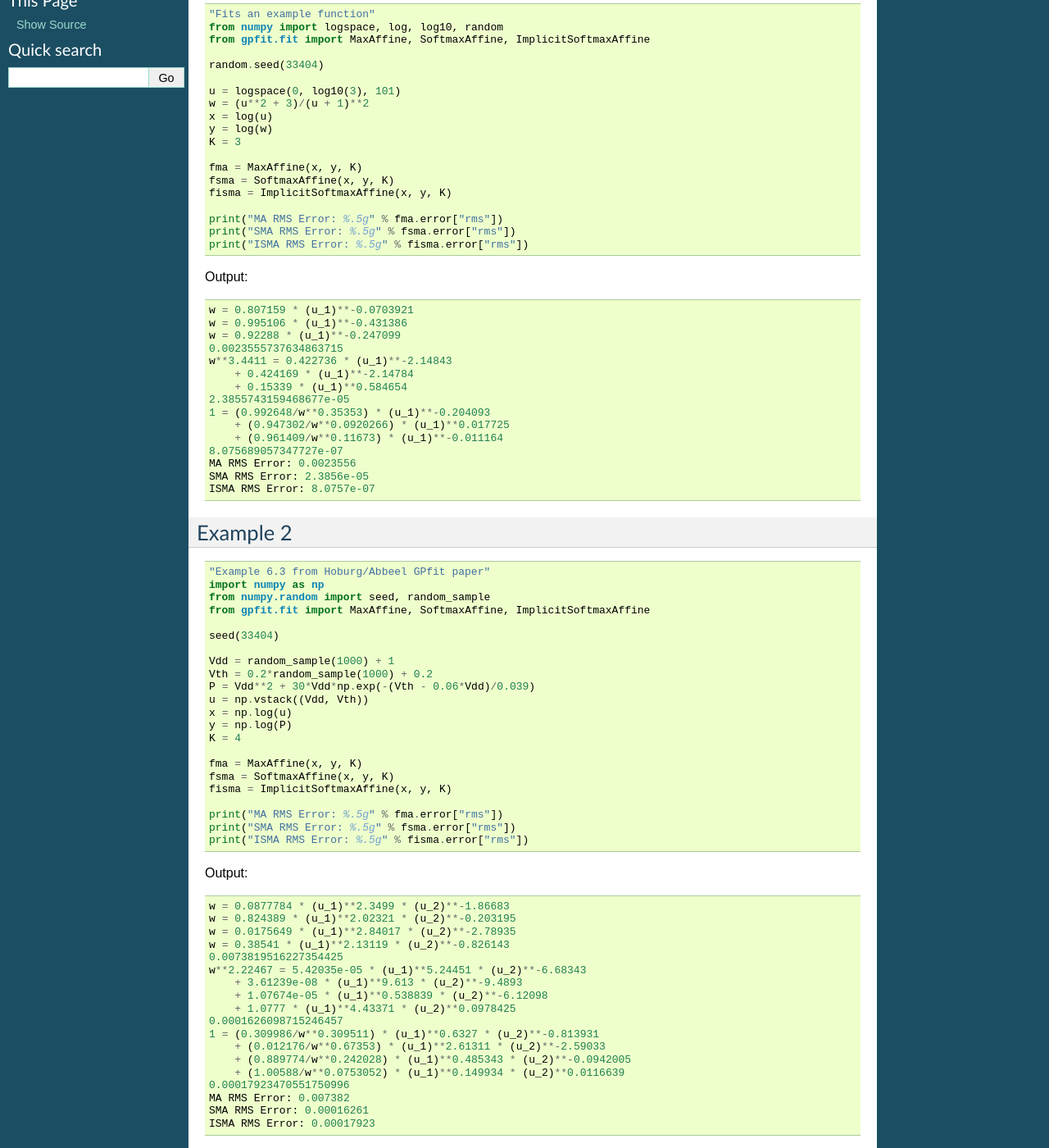
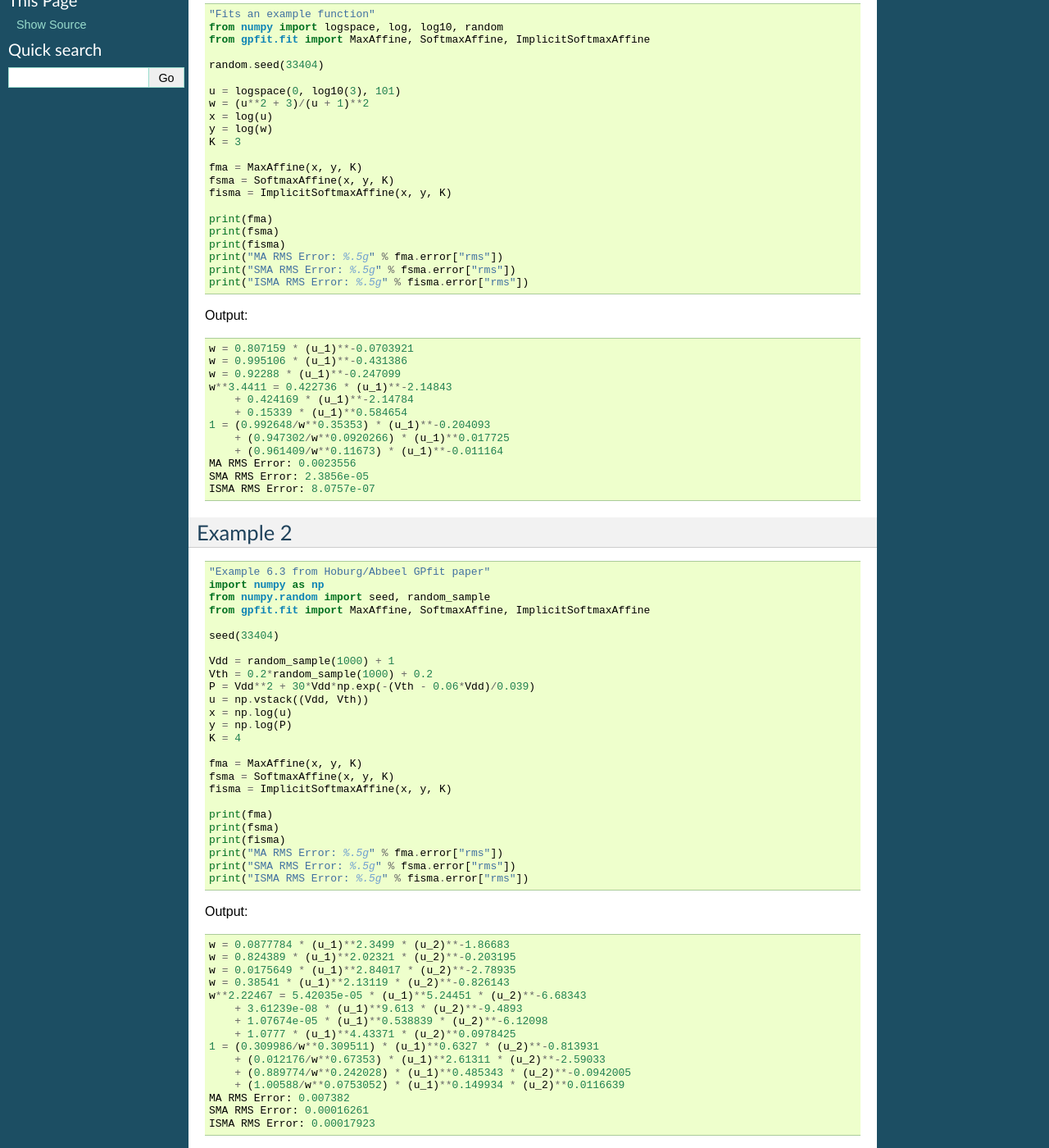
Before and after one commit to convexengineering/gpfit, a Sphinx documentation site: the page built from docs/source/examples.rst, in a window 1280 px wide and 1400 px high, scrolled down 250 px. Shown: the whole window at 82% size. Built offline with Sphinx 7.4.7, drawn with Linux system fonts in a browser that asks for light colours.

Commit message:
__repr__ method to replace print_fit (#100)
* print(fit) instead of fit.print_fit()
* No longer prints the fit automatically (partially addresses #8)

```diff
--- a/docs/source/examples/hoburgabbeel_ex6_1.py
+++ b/docs/source/examples/hoburgabbeel_ex6_1.py
@@ -14,6 +14,9 @@ fma = MaxAffine(x, y, K)
 fsma = SoftmaxAffine(x, y, K)
 fisma = ImplicitSoftmaxAffine(x, y, K)
 
+print(fma)
+print(fsma)
+print(fisma)
 print("MA RMS Error: %.5g" % fma.error["rms"])
 print("SMA RMS Error: %.5g" % fsma.error["rms"])
 print("ISMA RMS Error: %.5g" % fisma.error["rms"])
--- a/docs/source/examples/hoburgabbeel_ex6_1_output.txt
+++ b/docs/source/examples/hoburgabbeel_ex6_1_output.txt
@@ -1,15 +1,12 @@
 w = 0.807159 * (u_1)**-0.0703921
 w = 0.995106 * (u_1)**-0.431386
 w = 0.92288 * (u_1)**-0.247099
-0.0023555737634863715
 w**3.4411 = 0.422736 * (u_1)**-2.14843
     + 0.424169 * (u_1)**-2.14784
     + 0.15339 * (u_1)**0.584654
-2.3855743159468677e-05
 1 = (0.992648/w**0.35353) * (u_1)**-0.204093
     + (0.947302/w**0.0920266) * (u_1)**0.017725
     + (0.961409/w**0.11673) * (u_1)**-0.011164
-8.075689057347727e-07
 MA RMS Error: 0.0023556
 SMA RMS Error: 2.3856e-05
 ISMA RMS Error: 8.0757e-07
--- a/docs/source/examples/hoburgabbeel_ex6_3.py
+++ b/docs/source/examples/hoburgabbeel_ex6_3.py
@@ -17,6 +17,9 @@ fma = MaxAffine(x, y, K)
 fsma = SoftmaxAffine(x, y, K)
 fisma = ImplicitSoftmaxAffine(x, y, K)
 
+print(fma)
+print(fsma)
+print(fisma)
 print("MA RMS Error: %.5g" % fma.error["rms"])
 print("SMA RMS Error: %.5g" % fsma.error["rms"])
 print("ISMA RMS Error: %.5g" % fisma.error["rms"])
--- a/docs/source/examples/hoburgabbeel_ex6_3_output.txt
+++ b/docs/source/examples/hoburgabbeel_ex6_3_output.txt
@@ -2,17 +2,14 @@ w = 0.0877784 * (u_1)**2.3499 * (u_2)**-1.86683
 w = 0.824389 * (u_1)**2.02321 * (u_2)**-0.203195
 w = 0.0175649 * (u_1)**2.84017 * (u_2)**-2.78935
 w = 0.38541 * (u_1)**2.13119 * (u_2)**-0.826143
-0.0073819516227354425
 w**2.22467 = 5.42035e-05 * (u_1)**5.24451 * (u_2)**-6.68343
     + 3.61239e-08 * (u_1)**9.613 * (u_2)**-9.4893
     + 1.07674e-05 * (u_1)**0.538839 * (u_2)**-6.12098
     + 1.0777 * (u_1)**4.43371 * (u_2)**0.0978425
-0.0001626098715246457
 1 = (0.309986/w**0.309511) * (u_1)**0.6327 * (u_2)**-0.813931
     + (0.012176/w**0.67353) * (u_1)**2.61311 * (u_2)**-2.59033
     + (0.889774/w**0.242028) * (u_1)**0.485343 * (u_2)**-0.0942005
     + (1.00588/w**0.0753052) * (u_1)**0.149934 * (u_2)**0.0116639
-0.00017923470551750996
 MA RMS Error: 0.007382
 SMA RMS Error: 0.00016261
 ISMA RMS Error: 0.00017923
```
Also changed, not shown: 9 other files.
